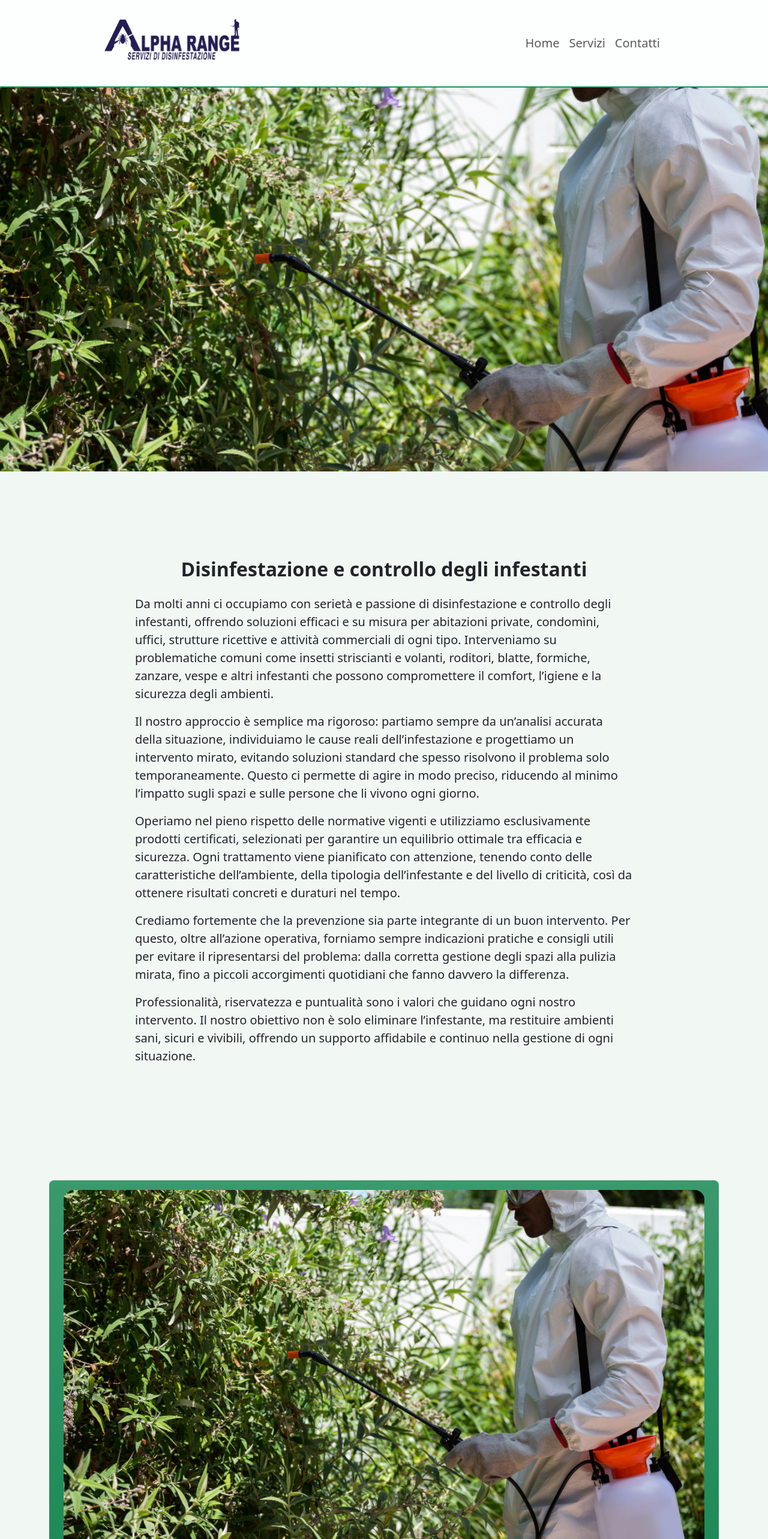
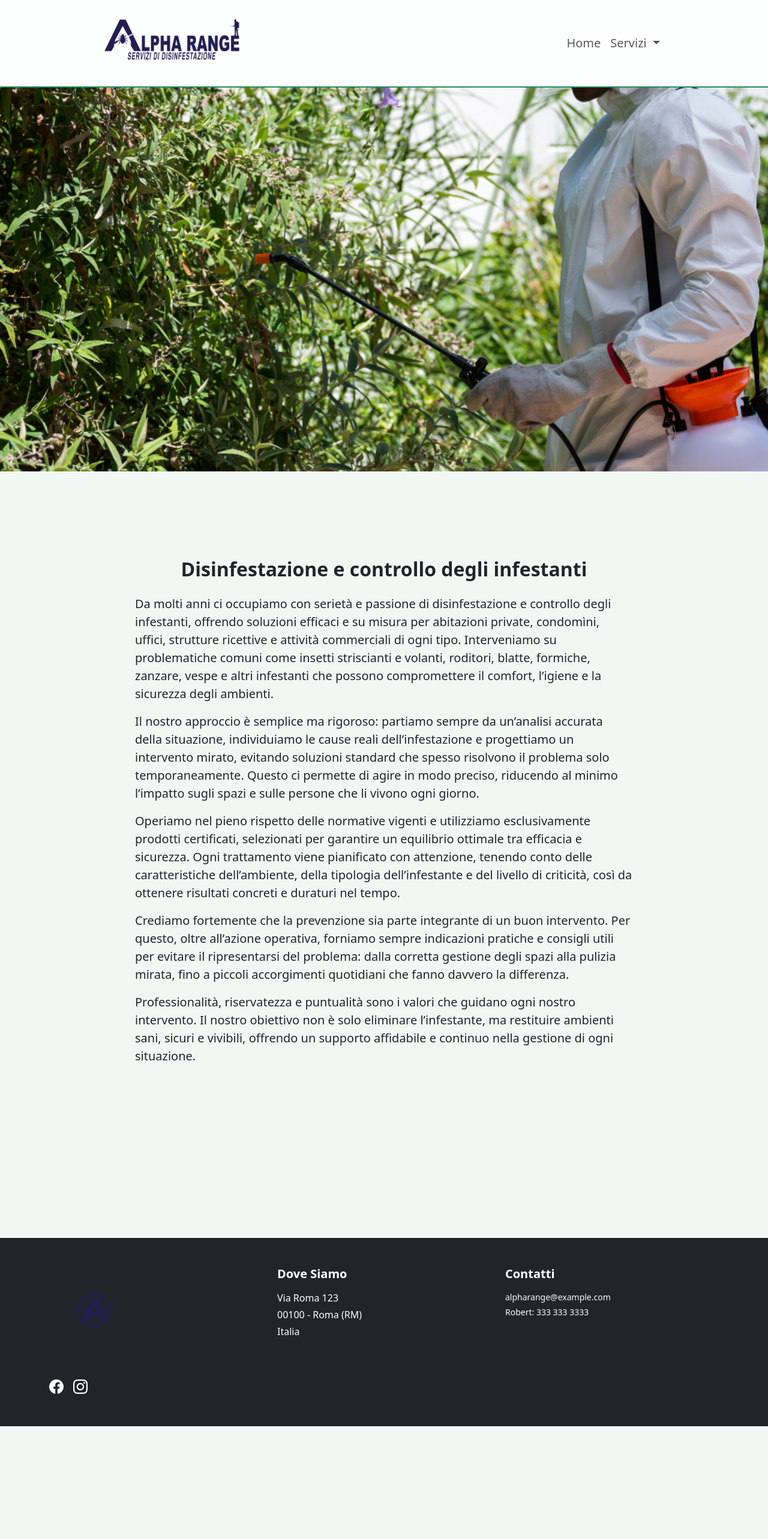
Before and after one commit to AntonioRoccoGit/DisinfestazioniUI, a Vue app: page / in a window 1280 px wide. Shown: the top 2566 px of the page at 60% size. After the commit the page ends 2378 px from the top, so only its background shows below. Built offline with nearby package versions, Linux system fonts and the light colour scheme.

Commit message:
effettuate un po di modifiche

```diff
--- a/src/components/Navbar.vue
+++ b/src/components/Navbar.vue
@@ -34,26 +34,63 @@ import logo from '@/assets/logo.png'
                     <li class="nav-item color-success">
                         <router-link
                             class="nav-link fs-5"
-                            to="#"
+                            to="/"
                         >
                             Home
                         </router-link>
                     </li>
-                    <li class="nav-item">
-                        <router-link
-                            class="nav-link fs-5"
-                            to="#"
+                    <li class="nav-item dropdown">
+                        <a
+                            class="nav-link dropdown-toggle fs-5"
+                            href="#"
+                            id="serviziDropdown"
+                            role="button"
+                            data-bs-toggle="dropdown"
+                            aria-expanded="false"
                         >
                             Servizi
-                        </router-link>
-                    </li>
-                    <li class="nav-item">
-                        <router-link
-                            class="nav-link fs-5"
-                            to="#"
+                        </a>
+
+                        <ul
+                            class="dropdown-menu"
+                            aria-labelledby="serviziDropdown"
                         >
-                            Contatti
-                        </router-link>
+                            <li>
+                                <router-link
+                                    class="dropdown-item"
+                                    to="/disinfestazione"
+                                >
+                                    Disinfestazione
+                                </router-link>
+                            </li>
+                            <!-- <li>
+                                <router-link
+                                    class="dropdown-item"
+                                    to="/derattizzazione"
+                                >
+                                    Derattizzazione
+                                </router-link>
+                            </li>
+                            <li>
+                                <router-link
+                                    class="dropdown-item"
+                                    to="/sanificazione"
+                                >
+                                    Sanificazione ambienti
+                                </router-link>
+                            </li>
+                            <li>
+                                <hr class="dropdown-divider">
+                            </li>
+                            <li>
+                                <router-link
+                                    class="dropdown-item"
+                                    to="/consulenza"
+                                >
+                                    Consulenza e prevenzione
+                                </router-link>
+                            </li> -->
+                        </ul>
                     </li>
                 </ul>
             </div>
--- a/src/components/atomi/Card5050.vue
+++ /dev/null
@@ -1,51 +0,0 @@
-<script setup>
-const props = defineProps({
-    title: { type: String, required: true },
-    description: { type: String, required: true },
-    image: { type: String, required: true },
-})
-</script>
-<template>
-    <section class="bg-success bg-gradient text-white rounded-3 pt-3 px-4 mb-5 h-100">
-        <div class="d-flex flex-column h-100">
-            <!-- Immagine -->
-            <div class="card-image-wrapper mb-4">
-                <img
-                    :src="image"
-                    class="card-image"
-                    :alt="title"
-                />
-            </div>
-
-            <!-- Testo -->
-            <div class="">
-                <h2 class="fw-bold mb-3">
-                    {{ title }}
-                </h2>
-                <p class="text-white-50 fs-5 mb-0">
-                    {{ description }}
-                </p>
-            </div>
-        </div>
-    </section>
-</template>
-
-<style scoped>
-.card-image-wrapper {
-    position: relative;
-    width: 100%;
-    padding-top: 56.25%;
-    /* 16:9, cambia se vuoi */
-    overflow: hidden;
-    border-radius: 1rem;
-}
-
-.card-image {
-    position: absolute;
-    top: 0;
-    left: 0;
-    width: 100%;
-    height: 100%;
-    object-fit: cover;
-}
-</style>
--- /dev/null
+++ b/src/components/atomi/CardCarousel.vue
@@ -0,0 +1,32 @@
+<script setup>
+import ServiceCard from './ServiceCard.vue'
+
+const props = defineProps({
+    items: {
+        type: Array,
+        required: true
+    }
+})
+
+</script>
+
+
+<template>
+    <div class="row gy-3">
+        <div
+            v-for="(item, i) in items"
+            :key="i"
+            class="col-12 col-lg-6 col-xxl-3"
+        >
+            <ServiceCard
+                class="h-100"
+                :title="item.title"
+                :image="item.image"
+                :description="item.description"
+            />
+        </div>
+    </div>
+</template>
+
+
+<style scoped></style>
--- /dev/null
+++ b/src/components/atomi/ServiceCard.vue
@@ -0,0 +1,66 @@
+<script setup>
+const props = defineProps({
+    title: { type: String, required: true },
+    description: { type: String, required: true },
+    image: { type: String, required: true },
+})
+</script>
+<template>
+    <div class="my-card">
+        <img
+            :src="image"
+            :alt="title"
+        />
+
+        <div class="card-body">
+            <h5 class="card-title">{{ title }}</h5>
+            <p class="card-text">
+                {{ description }}
+            </p>
+        </div>
+    </div>
+</template>
+
+<style scoped>
+.my-card {
+    height: 100%;
+    border-radius: 16px;
+    overflow: hidden;
+    box-shadow: 0 8px 20px rgba(0, 0, 0, 0.08);
+    background: #fff;
+    display: flex;
+    flex-direction: column;
+}
+
+.my-card img {
+    width: 100%;
+    height: 220px;
+    object-fit: cover;
+    display: block;
+}
+
+.my-card .card-body {
+    padding: 1rem 1.25rem;
+    display: flex;
+    flex-direction: column;
+    gap: 0.5rem;
+}
+
+.my-card .card-title {
+    font-size: 1.1rem;
+    font-weight: 600;
+    line-height: 1.3;
+    margin: 0;
+    word-break: break-word;
+    overflow-wrap: break-word;
+}
+
+.my-card {
+    transition: transform 0.25s ease, box-shadow 0.25s ease;
+}
+
+.my-card:hover {
+    transform: translateY(-6px);
+    box-shadow: 0 14px 28px rgba(0, 0, 0, 0.12);
+}
+</style>
--- a/src/data/home/home5050Card.js
+++ b/src/data/home/serviceItems.js
@@ -12,5 +12,18 @@ export const home5050CardImgs = [
         reverse: true,
         description:
             "Se hai bisogno di ammazzare delle btrutte bestiacce eccoci qui lorem "
+    }, {
+        title: "Derattizzazione 2",
+        image: new URL("@/assets/carosello1.png", import.meta.url).href,
+        reverse: false,
+        description:
+            "I ratti fanno schifo a tutti, noi gli spariamo!"
+    },
+    {
+        title: "Insetti 2",
+        image: new URL("@/assets/carosello2.jpg", import.meta.url).href,
+        reverse: true,
+        description:
+            "Se hai bisogno di ammazzare delle btrutte bestiacce eccoci qui lorem "
     }
 ];
--- a/src/pages/Home.vue
+++ b/src/pages/Home.vue
@@ -1,31 +1,27 @@
 <script setup>
-import Card5050 from '@/components/atomi/Card5050.vue';
 import Jumbo from '@/components/Jumbo.vue';
 import { jumboItems } from '@/data/home/jumboItems'
-import { home5050CardImgs } from '@/data/home/home5050Card';
+import { serviceItems } from '@/data/home/serviceItems';
 import Presentation from '@/components/Presentation.vue';
+import CardCarousel from '@/components/atomi/CardCarousel.vue';
 
 </script>
 
 <template>
-    <Jumbo :items="jumboItems"></Jumbo>
+    <Jumbo :items="jumboItems" />
     <section>
-        <Presentation></Presentation>
+        <Presentation />
     </section>
     <section class="py-5">
-        <div class="container">
-
-            <Card5050
-                v-for="(card, i) in home5050CardImgs"
-                :key="i"
-                :title="card.title"
-                :image="card.image"
-                :description="card.description"
-                :reverse="card.reverse"
-            />
-
+        <div class="container-fluid w-75">
+            <CardCarousel :items="serviceItems" />
         </div>
     </section>
 </template>
 
-<style scoped></style>
+<style scoped>
+.scrollspy-example {
+    height: 300px;
+    overflow-y: auto;
+}
+</style>
--- a/src/router/index.js
+++ b/src/router/index.js
@@ -8,10 +8,12 @@ const router = createRouter({
         {
             path: "/",
             name: "Home",
-            component: Home,
-            meta: {
-                navbarTransparent: true
-            }
+            component: Home
+        }, {
+
+            path: "/disinfestazione",
+            name: "Disintestazione",
+            component: Home
         }
     ],
 })
```
